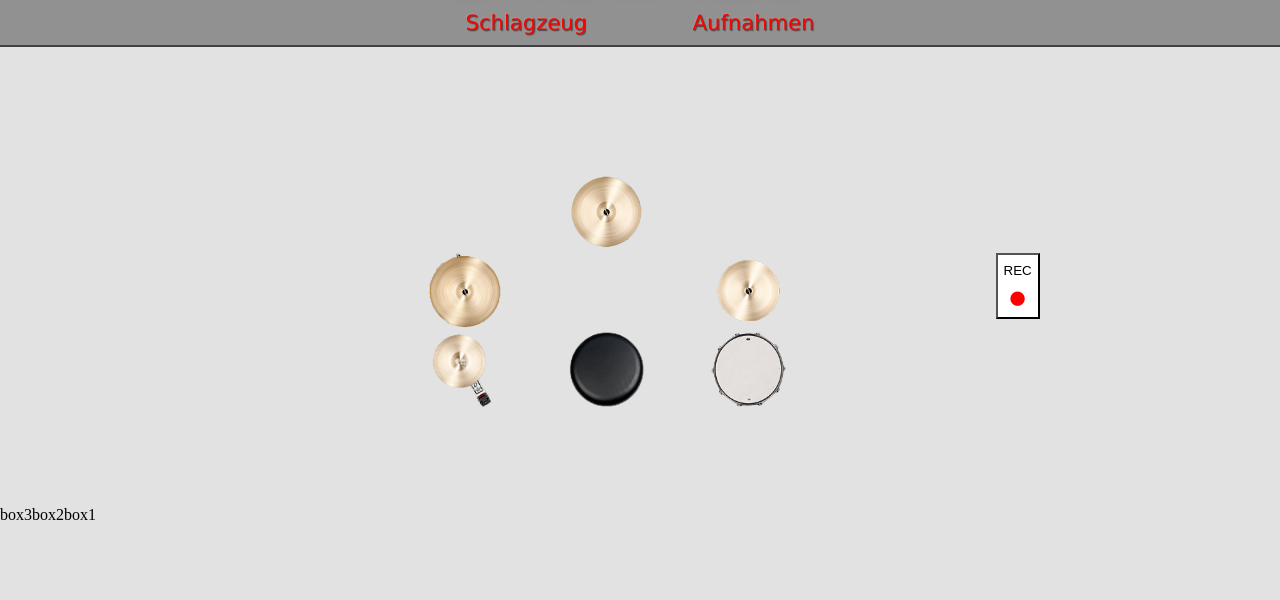
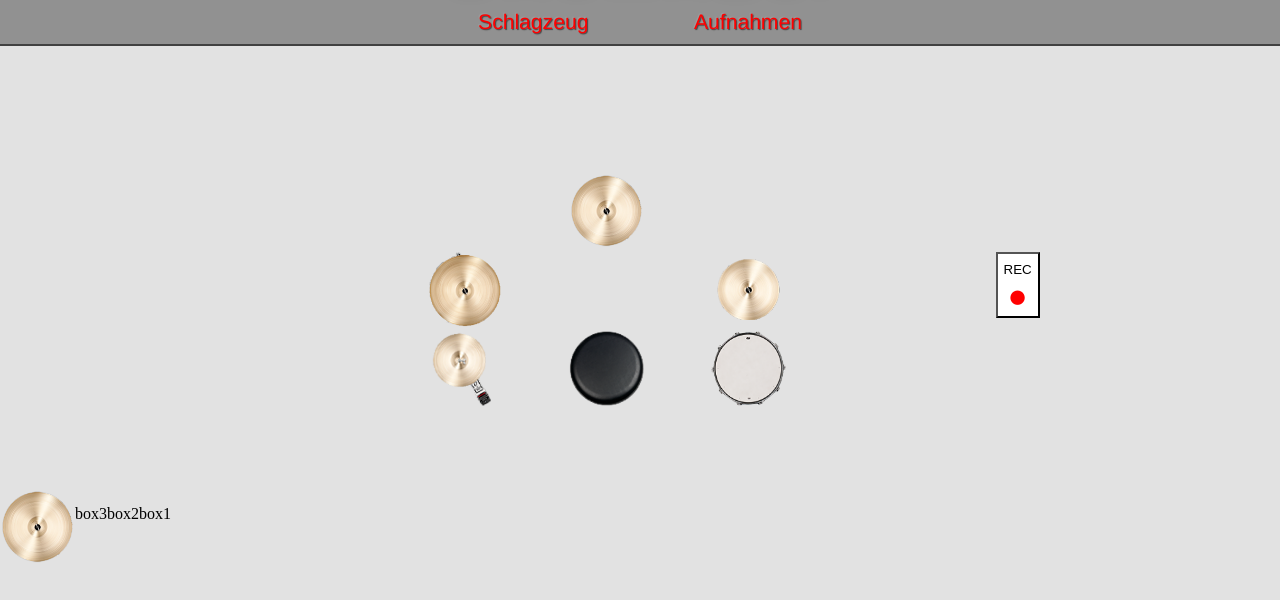
Before and after one commit to avramidi/nikos-repository, a plain HTML site: page index.html in a window 1280 px wide. Both pictures are taken after a click on the picture 606 px from the left and 323 px from the top of the page. Shown: the part 112-712 px from the top of the page. Drawn offline with Linux system fonts and the light colour scheme.

Commit message:
aufnahme

```diff
--- a/css/styles.css
+++ b/css/styles.css
@@ -36,7 +36,7 @@ nav{
 
     align-items: center;
     font-size: 0.6em;
-    font-family: 'Lucida Sans', 'Lucida Sans Regular', 'Lucida Grande', 'Lucida Sans Unicode', Geneva, Verdana, sans-serif;
+    font-family: Helvetica, 'Lucida Sans', 'Lucida Sans Regular', 'Lucida Grande', 'Lucida Sans Unicode', Geneva, Verdana, sans-serif;
     margin: 0em;
     padding: 0.5em;
     display: flex;
@@ -110,7 +110,7 @@ nav [href]:hover{
 
 
 
-#flexbox-panel {
+#played {
     display: flex;
     flex-direction: row-reverse;
     flex-wrap: nowrap;
--- a/index.html
+++ b/index.html
@@ -46,7 +46,7 @@
 
             </div>
 
-            <div id="flexbox-panel">
+            <div id="played">
                 <p class=".flex-item:nth-child(1)">box1</p>
                 <p class=".flex-item:nth-child(2)">box2</p>
                 <p class=".flex-item:nth-child(2)">box3</p>
--- a/script.js
+++ b/script.js
@@ -18,34 +18,49 @@ nav.append(a1, a2);
 
 
 
-//var kick = new Audio("kick.mp3");
+var kick = new Audio("sounds/kick.mp3");
 var becken1 = new Audio("sounds/becken1.mp3");
 var becken2 = new Audio("sounds/becken2.mp3");
 var becken3 = new Audio("sounds/becken3.mp3");
 var snare = new Audio("sounds/snare.mp3");
 var hihat = new Audio("sounds/hihat.mp3");
 
+/*document.getElementById("kick").addEventListener("click", function() {
+  kick.play();
+  console.log("kick");
+});*/
 
-document.getElementById("becken1").addEventListener("click", function() {
+document.getElementById("becken1").addEventListener("click", function(event) {
     becken1.play();
-    console.log("becken1");
+    console.log(event.currentTarget);
+    addPic(event.currentTarget.cloneNode());
 });
 
-document.getElementById("becken2").addEventListener("click", function() {
+document.getElementById("becken2").addEventListener("click", function(event) {
     becken2.play();
     console.log("becken2");
+    addPic(event.currentTarget.cloneNode());
 });
 
-document.getElementById("becken3").addEventListener("click", function() {
+document.getElementById("becken3").addEventListener("click", function(event) {
     becken3.play();
     console.log("becken3");
+    addPic(event.currentTarget.cloneNode());
 });
 
-document.getElementById("snare").addEventListener("click", function() {
+document.getElementById("snare").addEventListener("click", function(event) {
   snare.play();
+  console.log("snare");
+  addPic(event.currentTarget.cloneNode());
 });
 
-document.getElementById("hihat").addEventListener("click", function() {
+document.getElementById("hihat").addEventListener("click", function(event) {
   hihat.play();
   console.log("hihat");
+  addPic(event.currentTarget.cloneNode());
 });
+
+function addPic(img){
+  console.log(img);
+  played.append(img);
+}
```
Also changed, not shown: README.md.
